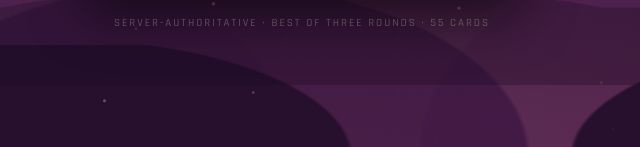
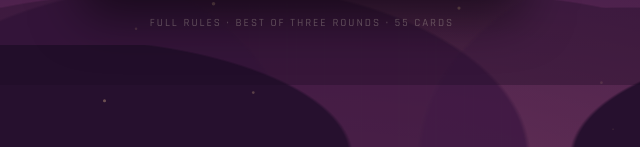
Before and after one commit to LikhithaAralimara/camel-and-coin, a website: page public/index.html in a window 1280 px wide. Shown: the part 643-790 px from the top of the page, 338-978 px from the left. Drawn offline with Linux system fonts and the light colour scheme; no server answers.

Commit message:
Say 'full rules' in the footer: the static build has no server
Co-Authored-By: Claude Opus 5 (1M context) <noreply@anthropic.com>

```diff
--- a/public/index.html
+++ b/public/index.html
@@ -64,7 +64,7 @@
 
     <button class="btn ghost" id="openRules">How to play</button>
   </div>
-  <p class="foot">Server-authoritative · best of three rounds · 55 cards</p>
+  <p class="foot">Full rules · best of three rounds · 55 cards</p>
 </section>
 
 <!-- ═══════════════ lobby ═══════════════ -->
```
